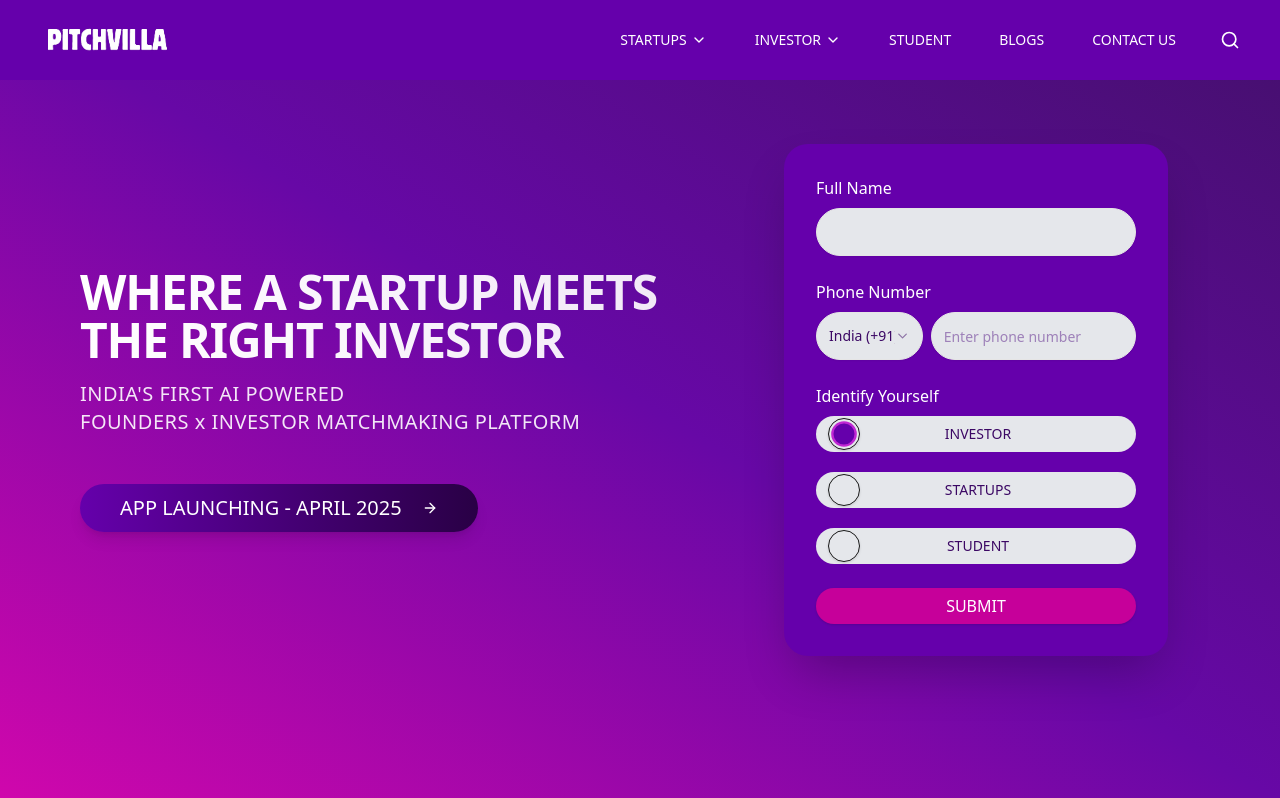
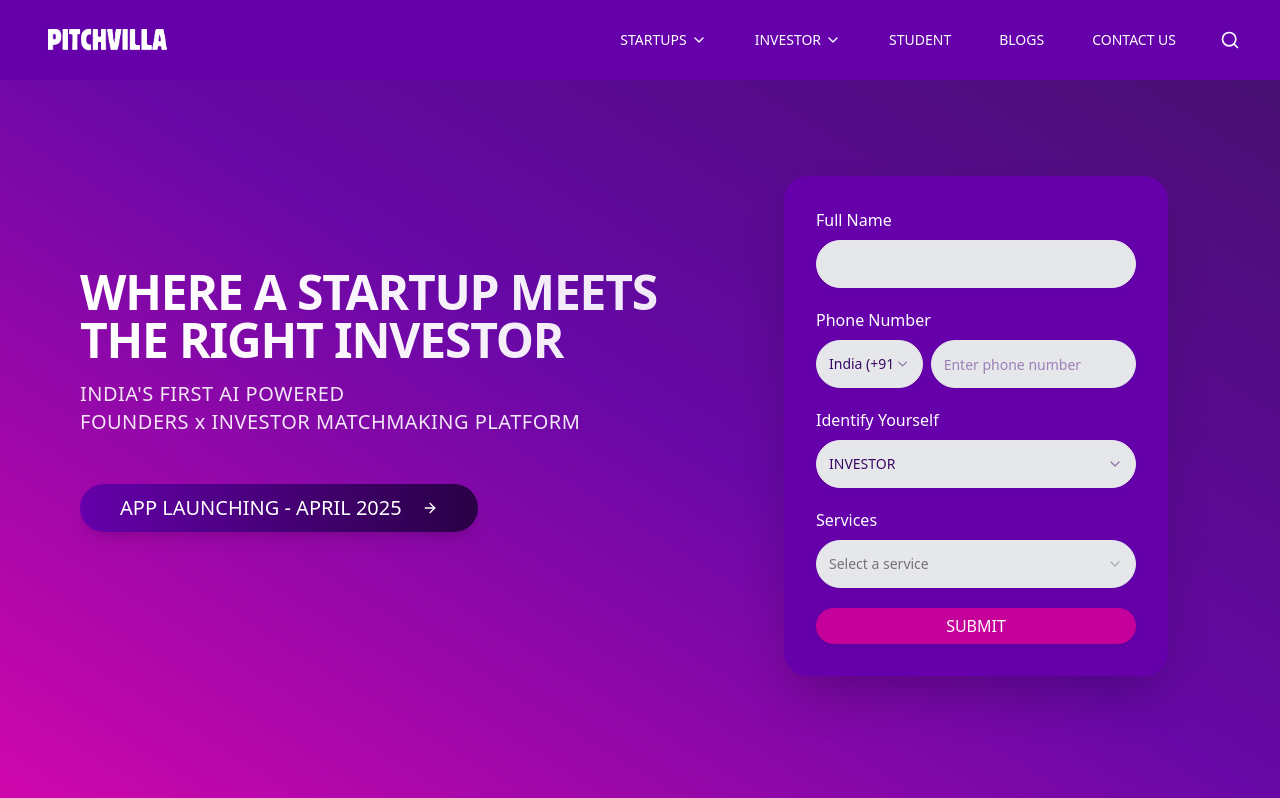
Before and after one commit to darshit890/pitchvilla-landing-page, a Next.js app: page / in a window 1280 px wide. Shown: the top 798 px of the page. Built offline with nearby package versions, Linux system fonts and the light colour scheme.

Commit message:
Update Hero.tsx

```diff
--- a/src/components/Hero.tsx
+++ b/src/components/Hero.tsx
@@ -4,12 +4,13 @@
 import { Button } from "@/components/ui/button";
 import { Input } from "@/components/ui/input";
 import { Label } from "@/components/ui/label";
-import { RadioGroup, RadioGroupItem } from "@/components/ui/radio-group";
 import { ArrowRight } from "lucide-react";
 import {
   Select,
   SelectContent,
+  SelectGroup,
   SelectItem,
+  SelectLabel,
   SelectTrigger,
   SelectValue,
 } from "@/components/ui/select";
@@ -34,11 +35,39 @@
   { value: "+52", label: "Mexico" },
 ];
 
+// User type options
+const userTypes = [
+  { value: "investor", label: "INVESTOR" },
+  { value: "startup", label: "STARTUPS" },
+  { value: "student", label: "STUDENT" },
+];
+
+// Services options
+const startupServices = [
+  { value: "pitch-deck", label: "Pitch Deck" },
+  { value: "startup-toolkit", label: "Startup Toolkit" },
+  { value: "valuation-report", label: "Valuation Report" },
+  { value: "business-review", label: "Business Review Report" },
+  { value: "company-compliance", label: "Company Compliance" },
+  { value: "founder-counselling", label: "Founder Counselling" },
+  { value: "virtual-cxo", label: "Virtual CXO" },
+];
+
+const investorServices = [
+  { value: "startup-hunter", label: "Startup Hunter" },
+  { value: "due-diligence", label: "Startup Due Diligence" },
+  { value: "co-investing", label: "Co-investing Opportunity" },
+  { value: "elite-club", label: "Investor Elite Club" },
+  { value: "ipo-deals", label: "IPO Deals & Assist" },
+  { value: "mergers-acquisitions", label: "Mergers and Acquisitions" },
+];
+
 export default function Hero() {
   const [userType, setUserType] = useState<string>("investor");
   const [fullName, setFullName] = useState<string>("");
   const [countryCode, setCountryCode] = useState<string>("+91");
   const [phoneNumber, setPhoneNumber] = useState<string>("");
+  const [service, setService] = useState<string>("");
   const [isSubmitting, setIsSubmitting] = useState<boolean>(false);
 
   const handlePhoneNumberChange = (e: React.ChangeEvent<HTMLInputElement>) => {
@@ -69,6 +98,7 @@
         fullName,
         phoneNumber: `${countryCode}${phoneNumber}`,
         userType,
+        service,
       });
 
       if (response.data.success) {
@@ -76,6 +106,7 @@
         setFullName("");
         setPhoneNumber("");
         setUserType("investor");
+        setService("");
 
         // Show success message
         toast("Your information has been submitted successfully!");
@@ -93,7 +124,7 @@
       <div className="container relative mx-auto">
         {/* Text content with left alignment */}
         <div className="max-w-xl md:max-w-2xl lg:max-w-2xl mx-auto md:mr-auto md:ml-16 lg:ml-50 text-center md:text-left mb-16 md:mb-0">
-          <div className="mt-20 md:mt-0">
+          <div className="mt-16 md:mt-0">
             {/* Main heading with left alignment */}
             <h1 className="text-3xl sm:text-4xl md:text-2xl lg:text-5xl text-white font-bold leading-tight tracking-tight">
               <span className="inline-block bg-gradient-to-r from-white to-white/90 bg-clip-text text-transparent">
@@ -120,10 +151,10 @@
           </div>
         </div>
 
-        {/* Form positioned slightly more to the left */}
-        <div className="md:absolute md:right-16 lg:right-24 md:top-1/2 md:transform md:-translate-y-1/2 mt-16 md:mt-0 w-full md:w-96">
+        {/* Form positioned lower */}
+        <div className="md:absolute md:right-16 lg:right-24 md:top-[60%] md:transform md:-translate-y-1/2 mt-16 md:mt-0 w-full md:w-96">
           <div className="bg-[#6500AB] rounded-3xl shadow-2xl p-5 sm:p-6 md:p-8 w-full">
-            <form className="space-y-5 md:space-y-6" onSubmit={handleSubmit}>
+            <form className="space-y-4 md:space-y-5" onSubmit={handleSubmit}>
               <div className="space-y-2">
                 <Label
                   htmlFor="fullName"
@@ -177,56 +208,62 @@
               </div>
 
               <div className="space-y-2">
-                <Label className="text-white text-sm md:text-base block mb-1">
+                <Label
+                  htmlFor="userType"
+                  className="text-white text-sm md:text-base block mb-1"
+                >
                   Identify Yourself
                 </Label>
-                <RadioGroup
-                  value={userType}
-                  onValueChange={setUserType}
-                  className="space-y-3"
+                <Select value={userType} onValueChange={setUserType}>
+                  <SelectTrigger
+                    id="userType"
+                    className="bg-gray-200 h-10 md:h-12 rounded-full text-purple-950 w-full"
                   >
-                  <div className="flex items-center bg-gray-200 rounded-full p-2 pl-3 py-2 relative">
-                    <RadioGroupItem
-                      value="investor"
-                      id="investor"
-                      className="text-fuchsia-600 absolute left-3"
-                    />
-                    <Label
-                      htmlFor="investor"
-                      className="text-purple-950 text-sm text-center w-full cursor-pointer"
-                    >
-                      INVESTOR
-                    </Label>
+                    <SelectValue placeholder="Select user type" />
+                  </SelectTrigger>
+                  <SelectContent>
+                    {userTypes.map((type) => (
+                      <SelectItem key={type.value} value={type.value}>
+                        {type.label}
+                      </SelectItem>
+                    ))}
+                  </SelectContent>
+                </Select>
               </div>
 
-                  <div className="flex items-center bg-gray-200 rounded-full p-2 pl-3 py-2 relative">
-                    <RadioGroupItem
-                      value="startup"
-                      id="startup"
-                      className="text-fuchsia-600 absolute left-3"
-                    />
+              <div className="space-y-2">
                 <Label
-                      htmlFor="startup"
-                      className="text-purple-950 text-sm text-center w-full cursor-pointer"
+                  htmlFor="service"
+                  className="text-white text-sm md:text-base block mb-1"
                 >
-                      STARTUPS
+                  Services
                 </Label>
-                  </div>
-
-                  <div className="flex items-center bg-gray-200 rounded-full p-2 pl-3 py-2 relative">
-                    <RadioGroupItem
-                      value="student"
-                      id="student"
-                      className="text-fuchsia-600 absolute left-3"
-                    />
-                    <Label
-                      htmlFor="student"
-                      className="text-purple-950 text-sm text-center w-full cursor-pointer"
+                <Select value={service} onValueChange={setService}>
+                  <SelectTrigger
+                    id="service"
+                    className="bg-gray-200 h-10 md:h-12 rounded-full text-purple-950 w-full"
                   >
-                      STUDENT
-                    </Label>
-                  </div>
-                </RadioGroup>
+                    <SelectValue placeholder="Select a service" />
+                  </SelectTrigger>
+                  <SelectContent>
+                    <SelectGroup>
+                      <SelectLabel className="font-medium">For Startups</SelectLabel>
+                      {startupServices.map((service) => (
+                        <SelectItem key={service.value} value={service.value}>
+                          {service.label}
+                        </SelectItem>
+                      ))}
+                    </SelectGroup>
+                    <SelectGroup>
+                      <SelectLabel className="font-medium">For Investors</SelectLabel>
+                      {investorServices.map((service) => (
+                        <SelectItem key={service.value} value={service.value}>
+                          {service.label}
+                        </SelectItem>
+                      ))}
+                    </SelectGroup>
+                  </SelectContent>
+                </Select>
               </div>
 
               <Button
```
Lines whose indentation alone changed are shown as unchanged.
